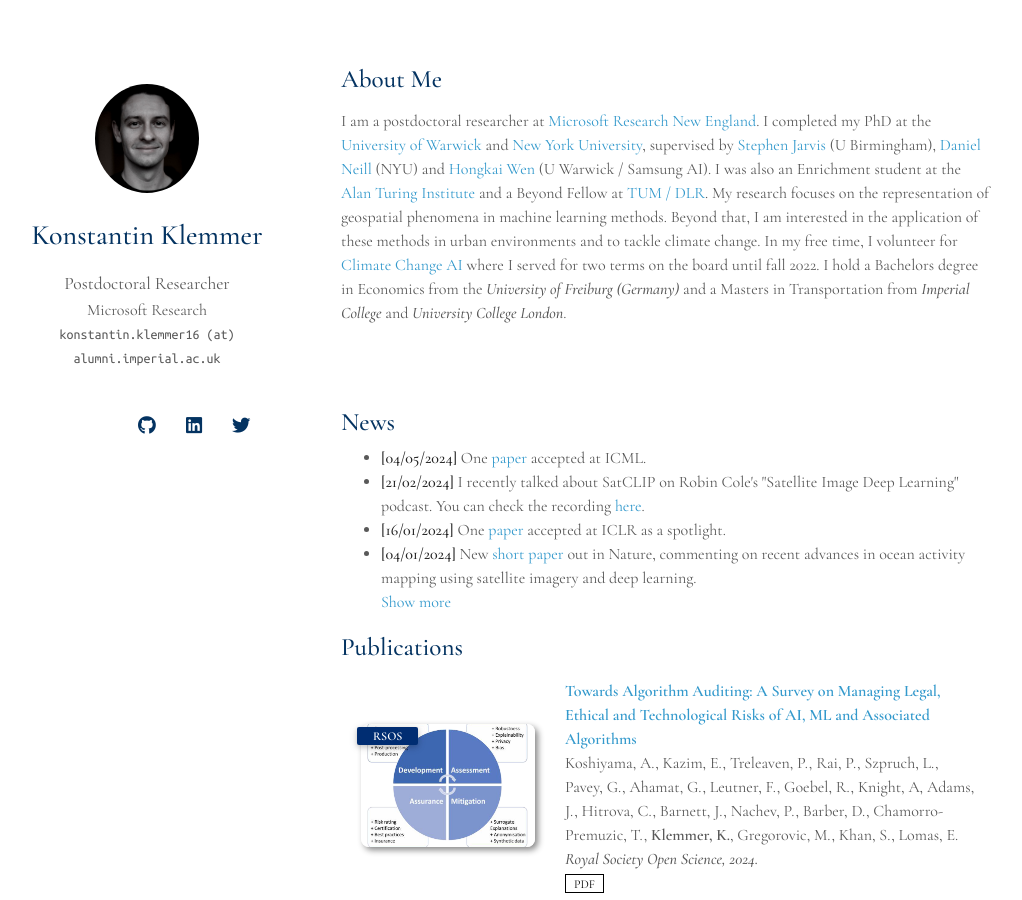
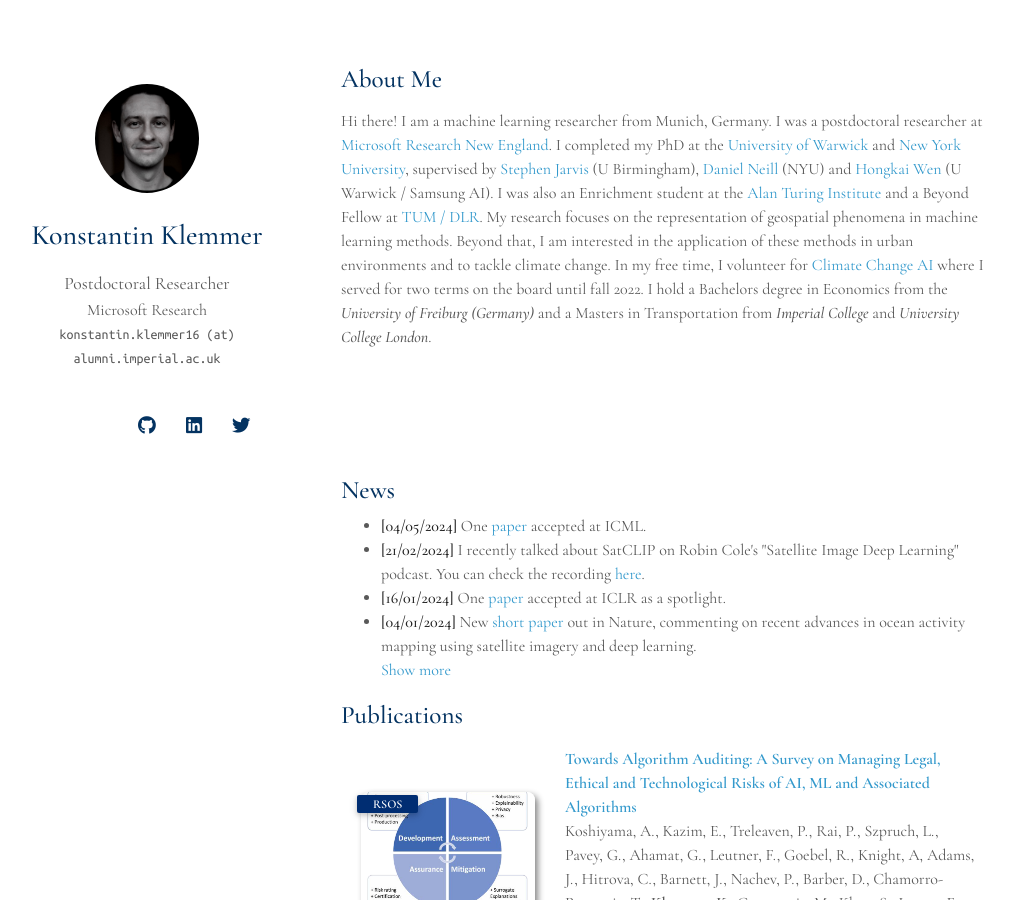
Before and after one commit to konstantinklemmer/konstantinklemmer.github.io, a Jekyll site: the page built from index.md, in a window 1280 px wide and 900 px high. Shown: the whole window, without its empty margins (129-1151 px from the left). Built offline with Jekyll 4.4.1, drawn with Linux system fonts in a browser that asks for light colours; nearby versions of some CDN libraries; a style sheet for code colours, icons or effects is not loaded; our own code applies the rules of GitHub Pages for plain Markdown files.

Commit message:
Update index.md

```diff
--- a/index.md
+++ b/index.md
@@ -4,7 +4,14 @@ layout: homepage
 
 ## About Me
 
-I am a postdoctoral researcher at <a href="https://www.microsoft.com/en-us/research/lab/microsoft-research-new-england">Microsoft Research New England</a>. I completed my PhD at the <a href="http://www.wisc.warwick.ac.uk/">University of Warwick</a> and <a href="https://wp.nyu.edu/ml4good/">New York University</a>, supervised by <a href="https://www.birmingham.ac.uk/staff/profiles/eps/jarvis-stephen.aspx">Stephen Jarvis</a> (U Birmingham), <a href="https://cs.nyu.edu/~neill/">Daniel Neill</a> (NYU) and <a href="https://hongkaiw.github.io/">Hongkai Wen</a> (U Warwick / Samsung AI). I was also an Enrichment student at the <a href="https://turing.ac.uk">Alan Turing Institute</a> and a Beyond Fellow at <a href="https://ai4eo.de/">TUM / DLR</a>. My research focuses on the representation of geospatial phenomena in machine learning methods. Beyond that, I am interested in the application of these methods in urban environments and to tackle climate change. In my free time, I volunteer for <a href="https://climatechange.ai">Climate Change AI</a> where I served for two terms on the board until fall 2022. I hold a Bachelors degree in Economics from the <em>University of Freiburg (Germany)</em> and a Masters in Transportation from <em>Imperial College</em> and <em>University College London</em>.
+<!-- I am a postdoctoral researcher at <a href="https://www.microsoft.com/en-us/research/lab/microsoft-research-new-england">Microsoft Research New England</a>. -->
+Hi there! I am a machine learning researcher from Munich, Germany.
+I was a postdoctoral researcher at <a href="https://www.microsoft.com/en-us/research/lab/microsoft-research-new-england">Microsoft Research New England</a>.
+I completed my PhD at the <a href="http://www.wisc.warwick.ac.uk/">University of Warwick</a> and <a href="https://wp.nyu.edu/ml4good/">New York University</a>, supervised by <a href="https://www.birmingham.ac.uk/staff/profiles/eps/jarvis-stephen.aspx">Stephen Jarvis</a> (U Birmingham), <a href="https://cs.nyu.edu/~neill/">Daniel Neill</a> (NYU) and <a href="https://hongkaiw.github.io/">Hongkai Wen</a> (U Warwick / Samsung AI).
+I was also an Enrichment student at the <a href="https://turing.ac.uk">Alan Turing Institute</a> and a Beyond Fellow at <a href="https://ai4eo.de/">TUM / DLR</a>.
+My research focuses on the representation of geospatial phenomena in machine learning methods. Beyond that, I am interested in the application of these methods in urban environments and to tackle climate change.
+In my free time, I volunteer for <a href="https://climatechange.ai">Climate Change AI</a> where I served for two terms on the board until fall 2022. I hold a Bachelors degree in Economics from the <em>University of Freiburg (Germany)</em> and a Masters in Transportation from <em>Imperial College</em> and <em>University College London</em>.
+
 <br>
 <br>
 
```
